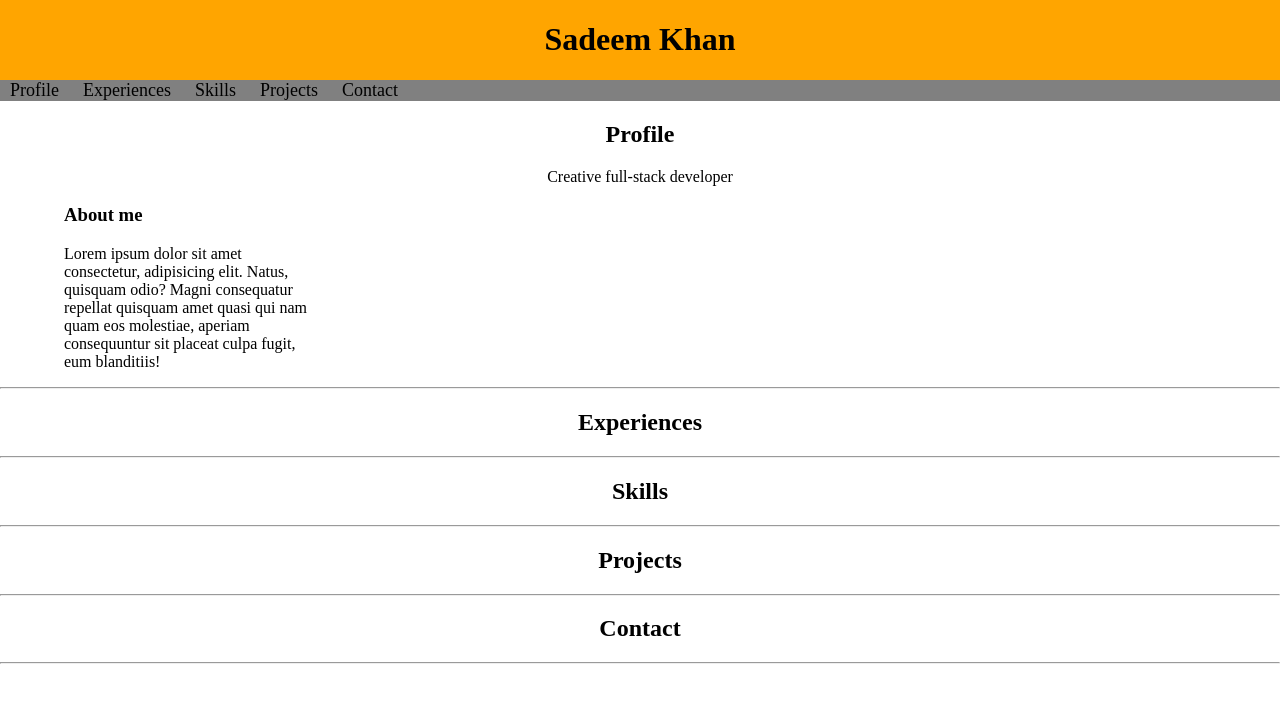
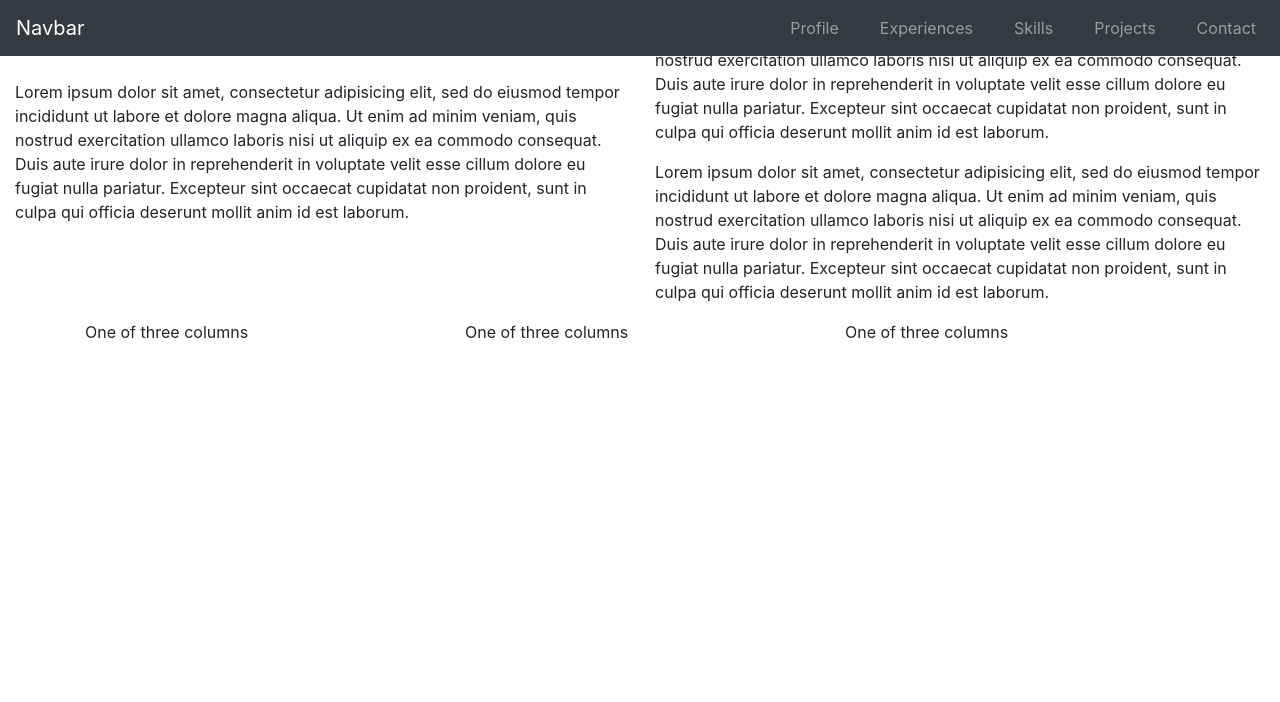
Before and after one commit to Sadeemk/Portfolio, a plain HTML site: page index.html in a window 1280 px wide. Drawn offline with nearby package versions, Linux system fonts and the light colour scheme.

Commit message:
Using Bootstrap

```diff
--- a/css/style.css
+++ /dev/null
@@ -1,63 +0,0 @@
-body {
-  margin: 0 !important;
-  padding: 0 !important;
-
-}
-
-#mainHeader {
-  background-color: orange;
-  text-align: center;
-  width: 100%;
-  margin: auto;
-  overflow: hidden;
-}
-
-#profileHeader {
-  text-align: center;
-  width: 100%;
-  margin: auto;
-}
-
-.sections {
-  text-align: center;
-  width: 100%;
-  margin: auto;
-
-}
-
-.aboutWriting {
-  text-align: left;
-  width: 20%;
-  margin-left: 0%;
-  padding-left: 5%;
-}
-
-#aboutText {
-
-}
-
-#mainNav {
-  background-color: gray;
-  color: black;
-}
-
-#mainNav ul {
- margin: 0;
- padding: 0;
- list-style: none;
-}
-
-#mainNav li {
-  display: inline;
-  padding: 5px 10px;
-}
-
-#mainNav li:hover {
-  background: yellow;
-}
-
-#mainNav a {
-  color: black;
-  text-decoration: none;
-  font-size: 18px;
-}
--- a/index.html
+++ b/index.html
@@ -5,58 +5,71 @@
   <meta name="viewport" content="width=device-width, initial-scale=1.0">
   <meta http-equiv="X-UA-Compatible" content="ie=edge">
   <title>Sadeem Khan</title>
-  <link rel="stylesheet" href="./css/style.css">
+  <link rel="stylesheet" href="https://stackpath.bootstrapcdn.com/bootstrap/4.4.1/css/bootstrap.min.css" integrity="sha384-Vkoo8x4CGsO3+Hhxv8T/Q5PaXtkKtu6ug5TOeNV6gBiFeWPGFN9MuhOf23Q9Ifjh" crossorigin="anonymous">
+  <link rel="stylesheet" href="style.css">
 </head>
 <body>
-  <header id="mainHeader">
-    <div class="container">
-      <h1>Sadeem Khan</h1>
-    </div>
-  </header>
 
-  <nav id="mainNav">
-    <div class="container">
-      <ul>
-        <li><a href="#profile">Profile</a></li>
-        <li><a href="#experiences">Experiences</a></li>
-        <li><a href="#skills">Skills</a></li>
-        <li><a href="#projects">Projects</a></li>
-        <li><a href="#contact">Contact</a></li>
-      </ul>
+  <nav id="mainNavbar" class="navbar justify-content-end navbar-expand-md navbar-dark bg-dark fixed-top">
+    <a class="navbar-brand" href="#">Navbar</a>
+    <button class="navbar-toggler" type="button" data-toggle="collapse" data-target="#navbarSupportedContent" aria-controls="navbarSupportedContent" aria-expanded="false" aria-label="Toggle navigation">
+      <span class="navbar-toggler-icon"></span>
+    </button>
+
+    <div class="collapse navbar-collapse justify-content-end" id="navbarNavAltMarkup">
+      <div class="navbar-nav">
+        <a class="nav-item nav-link" href="http://google.com">Profile</a>
+        <a class="nav-item nav-link" href="#">Experiences</a>
+        <a class="nav-item nav-link" href="#">Skills</a>
+        <a class="nav-item nav-link" href="#">Projects</a>
+        <a class="nav-item nav-link" href="#">Contact</a>
+      </div>
     </div>
   </nav>
 
-  <div class="sections">
-    <h2>Profile</h2>
-    <p id="profileHeader">Creative full-stack developer</p>
+  <section class="container-fluid about">
+    <div class="row align-items-center">
+      <div class="col-lg-6">
+        <p>Lorem ipsum dolor sit amet, consectetur adipisicing elit, sed do eiusmod
+        tempor incididunt ut labore et dolore magna aliqua. Ut enim ad minim veniam,
+        quis nostrud exercitation ullamco laboris nisi ut aliquip ex ea commodo
+        consequat. Duis aute irure dolor in reprehenderit in voluptate velit esse
+        cillum dolore eu fugiat nulla pariatur. Excepteur sint occaecat cupidatat non
+        proident, sunt in culpa qui officia deserunt mollit anim id est laborum.</p>
+      </div>
+      <div class="col-lg-6">
+        <p>Lorem ipsum dolor sit amet, consectetur adipisicing elit, sed do eiusmod
+        tempor incididunt ut labore et dolore magna aliqua. Ut enim ad minim veniam,
+        quis nostrud exercitation ullamco laboris nisi ut aliquip ex ea commodo
+        consequat. Duis aute irure dolor in reprehenderit in voluptate velit esse
+        cillum dolore eu fugiat nulla pariatur. Excepteur sint occaecat cupidatat non
+        proident, sunt in culpa qui officia deserunt mollit anim id est laborum.</p>
+        <p>Lorem ipsum dolor sit amet, consectetur adipisicing elit, sed do eiusmod
+        tempor incididunt ut labore et dolore magna aliqua. Ut enim ad minim veniam,
+        quis nostrud exercitation ullamco laboris nisi ut aliquip ex ea commodo
+        consequat. Duis aute irure dolor in reprehenderit in voluptate velit esse
+        cillum dolore eu fugiat nulla pariatur. Excepteur sint occaecat cupidatat non
+        proident, sunt in culpa qui officia deserunt mollit anim id est laborum.</p>
 
-    <div class="aboutWriting">
-      <h3>About me</h3>
-      <p id="aboutText">Lorem ipsum dolor sit amet consectetur, adipisicing elit. Natus, quisquam odio? Magni consequatur repellat quisquam amet quasi qui nam quam eos molestiae, aperiam consequuntur sit placeat culpa fugit, eum blanditiis!</p>
+      </div>
     </div>
 
+
+  </section>
+
+  <div class="container">
+  <div class="row">
+    <div class="col align-self-start">
+      One of three columns
+    </div>
+    <div class="col align-self-center">
+      One of three columns
+    </div>
+    <div class="col align-self-end">
+      One of three columns
+    </div>
   </div>
-  <hr>
-
-  <div class="sections">
-    <h2>Experiences</h2>
-    <hr>
-  </div>
-
-  <div class="sections">
-    <h2>Skills</h2>
-    <hr>
-  </div>
-
-  <div class="sections">
-    <h2>Projects</h2>
-    <hr>
-  </div>
-
-  <div class="sections">
-    <h2>Contact</h2>
-    <hr>
-  </div>
+</div>
 
 
 
@@ -66,8 +79,9 @@
 
 
 
-
-
-
+  <!-- For NavBar -->
+  <script src="https://code.jquery.com/jquery-3.3.1.slim.min.js" integrity="sha384-q8i/X+965DzO0rT7abK41JStQIAqVgRVzpbzo5smXKp4YfRvH+8abtTE1Pi6jizo"crossorigin="anonymous"></script>
+  <script src="https://cdnjs.cloudflare.com/ajax/libs/popper.js/1.14.3/umd/popper.min.js" integrity="sha384-ZMP7rVo3mIykV+2+9J3UJ46jBk0WLaUAdn689aCwoqbBJiSnjAK/l8WvCWPIPm49"crossorigin="anonymous"></script>
+  <script src="https://stackpath.bootstrapcdn.com/bootstrap/4.1.3/js/bootstrap.min.js" integrity="sha384-ChfqqxuZUCnJSK3+MXmPNIyE6ZbWh2IMqE241rYiqJxyMiZ6OW/JmZQ5stwEULTy" crossorigin="anonymous"></script>
 </body>
 </html>
--- /dev/null
+++ b/style.css
@@ -0,0 +1,3 @@
+.navbar-nav .nav-link {
+    margin-left: 25px;
+}
```
Also changed, not shown: 1 other file.
